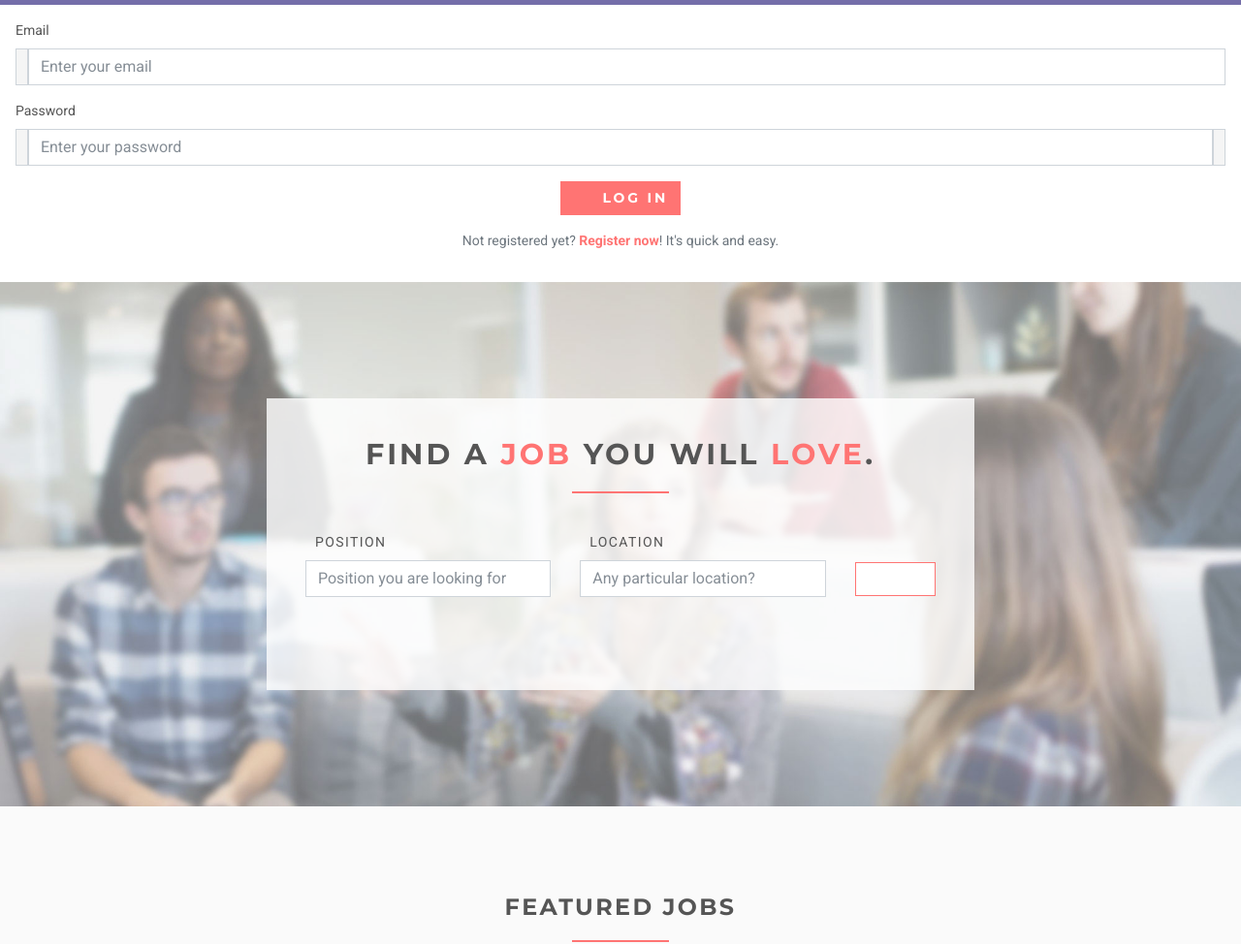
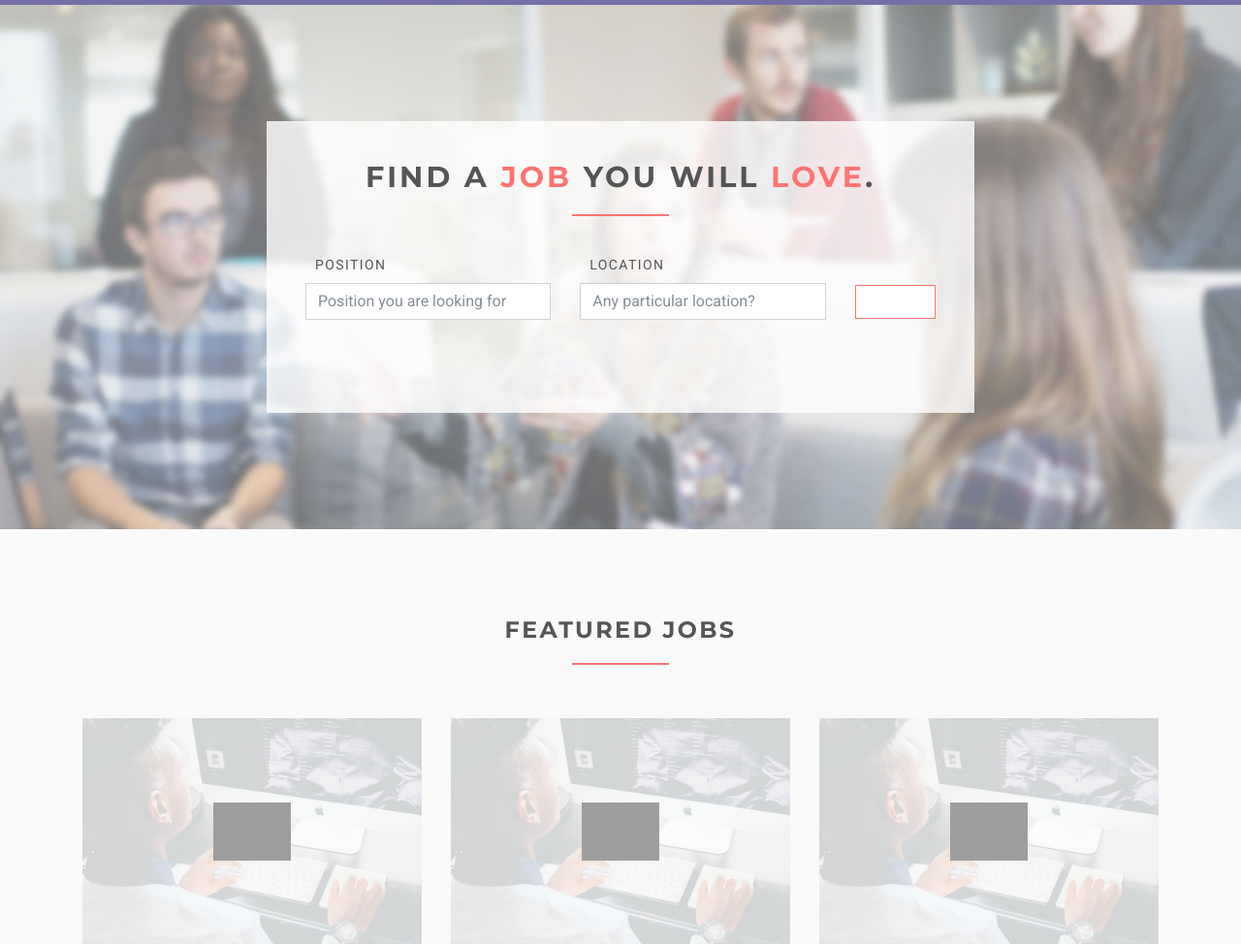
Before and after one commit to sumitchavan0110/automation-online-job-management-system-python-django, a Django app: page / in a window 1280 px wide. Shown: the part 306-1280 px from the top of the page at 97% size. Run offline with Django 3.2, Linux system fonts and the light colour scheme; data comes from the database, SQL or seed files in the repository; some libraries are stand-ins or nearby versions; grey boxes are pictures that could not be loaded.

Commit message:
modified:   templates/home.html

```diff
--- a/templates/home.html
+++ b/templates/home.html
@@ -1,7 +1,7 @@
 {% extends 'base.html' %}
 {% load static %}
 {% block title %}
-    Home job portal app
+    Home sumit_chavan job portal app
 {% endblock %}
 
 {% block content %}
@@ -37,74 +37,6 @@
             </div>
         </div>
     </div>
-    <div class="modal-body">
-        <form action="" method="post" class="login-form">
-            <div class="form-group">
-                <label for="email_modal">Email</label>
-                <div class="input-group">
-                    <span class="input-group-addon"><i class="fa fa-envelope"></i></span>
-                    <input id="email_modal" type="email" name="email" placeholder="Enter your email" class="form-control" required>
-                </div>
-            </div>
-            <div class="form-group">
-                <label for="password_modal">Password</label>
-                <div class="input-group">
-                    <span class="input-group-addon"><i class="fa fa-lock"></i></span>
-                    <input id="password_modal" type="password" name="password" placeholder="Enter your password" class="form-control" required>
-                    <span class="input-group-addon password-toggle"><i class="fa fa-eye"></i></span>
-                </div>
-            </div>
-            <div class="form-group">
-                <p class="text-center">
-                    <button type="submit" class="btn btn-primary btn-login"><i class="fa fa-sign-in"></i> Log in</button>
-                </p>
-            </div>
-            <div class="form-group text-center">
-                <p class="text-muted">Not registered yet? <a href="{% url 'registration' %}" class="registration-link"><strong>Register now</strong></a>! It's quick and easy.</p>
-            </div>
-        </form>
-    </div>
-
-    <style>
-        /* Add styles to improve the form layout and appearance */
-        .input-group-addon {
-            background-color: #f5f5f5;
-            border: 1px solid #ced4da;
-        }
-
-        .password-toggle {
-            cursor: pointer;
-        }
-
-        /* Additional styles for responsiveness */
-        @media (max-width: 767px) {
-            /* Add styles for smaller screens */
-            .btn-login {
-                width: 100%;
-            }
-
-            .registration-link {
-                font-size: 0.85em;
-            }
-        }
-    </style>
-
-    <script>
-        // Password visibility toggle functionality
-        const passwordField = document.getElementById('password_modal');
-        const passwordToggle = document.querySelector('.password-toggle');
-
-        passwordToggle.addEventListener('click', function () {
-            const fieldType = passwordField.getAttribute('type');
-            if (fieldType === 'password') {
-                passwordField.setAttribute('type', 'text');
-                passwordToggle.innerHTML = '<i class="fa fa-eye-slash"></i>';
-            } else {
-                passwordField.setAttribute('type', 'password');
-                passwordToggle.innerHTML = '<i class="fa fa-eye"></i>';
-            }
-        });
-    </script>
     <!-- *** LOGIN MODAL END ***-->
     <section class="job-form-section job-form-section--image">
         <div class="container">
@@ -230,7 +162,7 @@
             <div class="row">
                 <div class="col-lg-12 text-center">
                     <p>Start searching for your new job now! </p>
-                    <p><a href="{% url 'jobs:jobs' %}" class="btn btn-outline-light">See our exclusive job offers </a></p>
+                    <p><a href="{% url 'jobs:jobs' %}" class="btn btn-outline-light">See our job offers </a></p>
                 </div>
             </div>
         </div>
```
